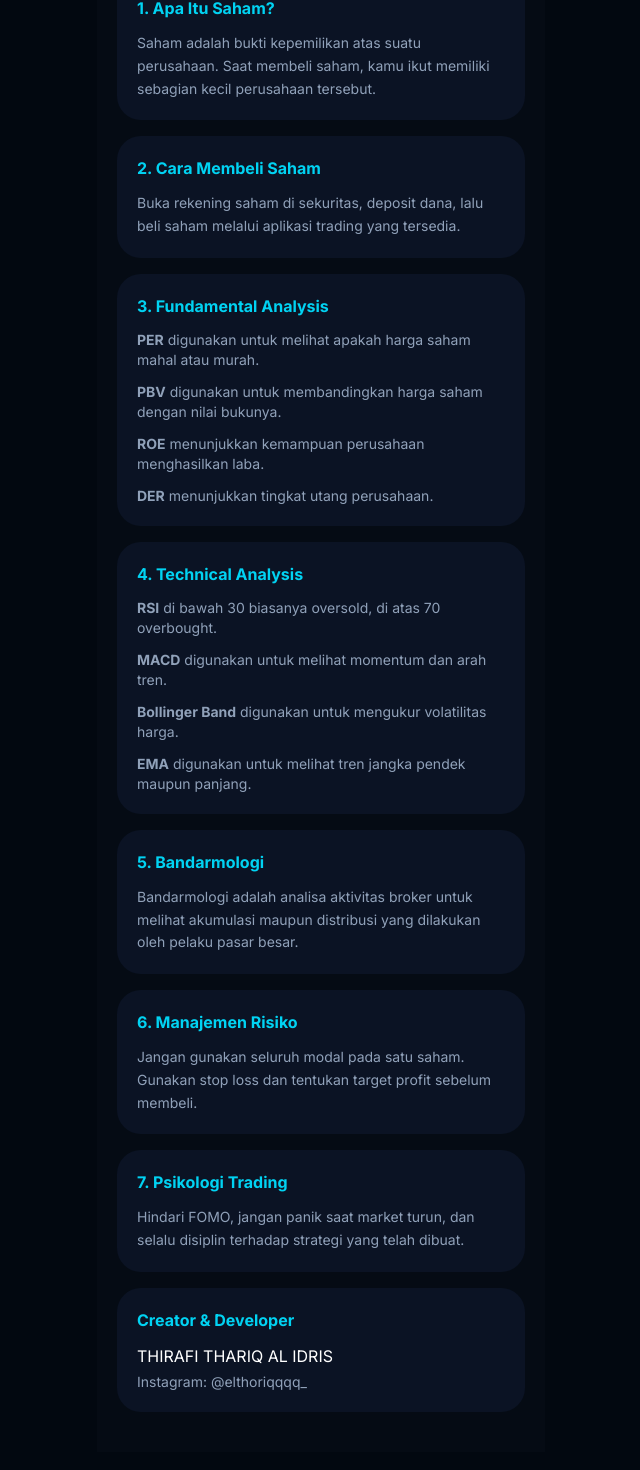
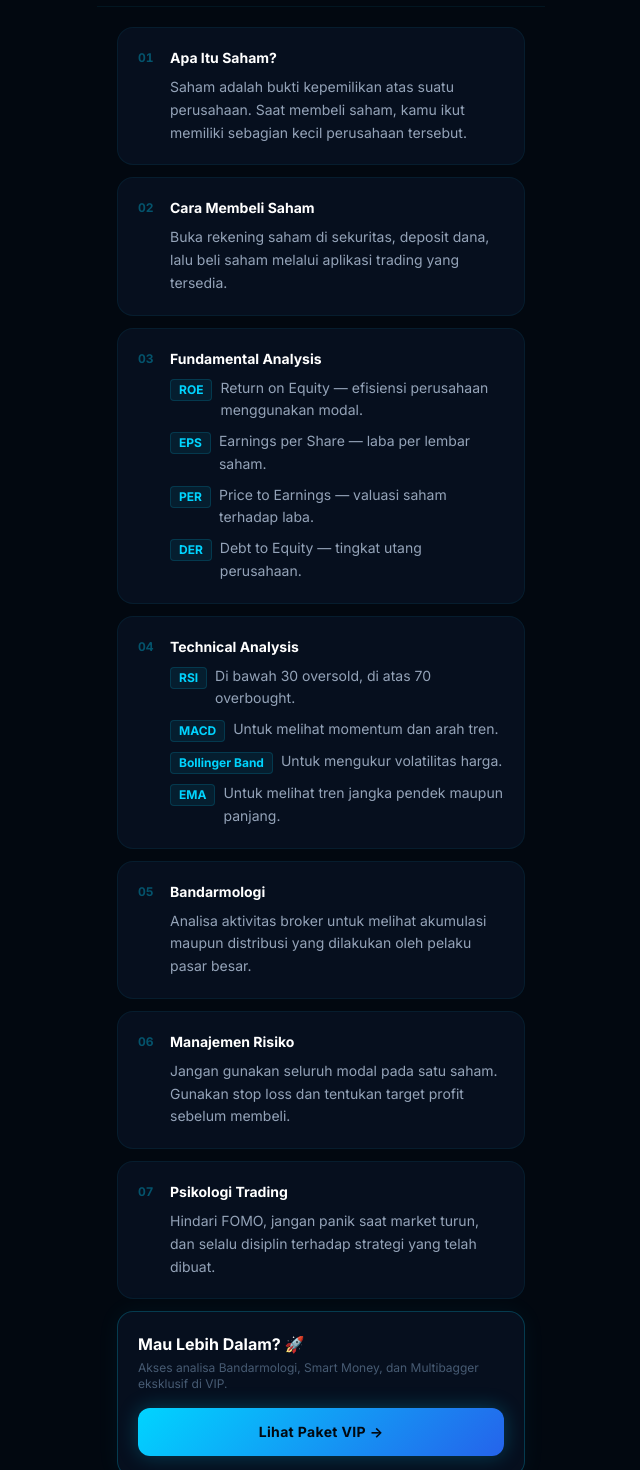
Before and after one commit to pediaboy/analisis, a Next.js app: page /panduan in a window 1280 px wide. Shown: the part 176-1646 px from the top of the page, without its empty margins (319-959 px from the left). Built offline with nearby package versions, Linux system fonts and the light colour scheme.

Commit message:
redesign: update app/panduan/page.tsx

```diff
--- a/app/panduan/page.tsx
+++ b/app/panduan/page.tsx
@@ -1,167 +1,168 @@
+const sections = [
+  {
+    no: "01",
+    title: "Apa Itu Saham?",
+    content:
+      "Saham adalah bukti kepemilikan atas suatu perusahaan. Saat membeli saham, kamu ikut memiliki sebagian kecil perusahaan tersebut.",
+  },
+  {
+    no: "02",
+    title: "Cara Membeli Saham",
+    content:
+      "Buka rekening saham di sekuritas, deposit dana, lalu beli saham melalui aplikasi trading yang tersedia.",
+  },
+  {
+    no: "03",
+    title: "Fundamental Analysis",
+    content: null,
+    bullets: [
+      { term: "ROE", desc: "Return on Equity — efisiensi perusahaan menggunakan modal." },
+      { term: "EPS", desc: "Earnings per Share — laba per lembar saham." },
+      { term: "PER", desc: "Price to Earnings — valuasi saham terhadap laba." },
+      { term: "DER", desc: "Debt to Equity — tingkat utang perusahaan." },
+    ],
+  },
+  {
+    no: "04",
+    title: "Technical Analysis",
+    content: null,
+    bullets: [
+      { term: "RSI", desc: "Di bawah 30 oversold, di atas 70 overbought." },
+      { term: "MACD", desc: "Untuk melihat momentum dan arah tren." },
+      { term: "Bollinger Band", desc: "Untuk mengukur volatilitas harga." },
+      { term: "EMA", desc: "Untuk melihat tren jangka pendek maupun panjang." },
+    ],
+  },
+  {
+    no: "05",
+    title: "Bandarmologi",
+    content:
+      "Analisa aktivitas broker untuk melihat akumulasi maupun distribusi yang dilakukan oleh pelaku pasar besar.",
+  },
+  {
+    no: "06",
+    title: "Manajemen Risiko",
+    content:
+      "Jangan gunakan seluruh modal pada satu saham. Gunakan stop loss dan tentukan target profit sebelum membeli.",
+  },
+  {
+    no: "07",
+    title: "Psikologi Trading",
+    content:
+      "Hindari FOMO, jangan panik saat market turun, dan selalu disiplin terhadap strategi yang telah dibuat.",
+  },
+];
+
 export default function PanduanPage() {
   return (
-    <main className="min-h-screen bg-[#050B14] text-white max-w-md mx-auto">
-
-      <div className="p-5">
-
-        <a
-          href="/"
-          className="text-cyan-400 text-sm"
-        >
+    <main
+      className="min-h-screen text-white max-w-md mx-auto"
+      style={{ background: "var(--bg-base)" }}
+    >
+      {/* HEADER */}
+      <div className="px-5 pt-10 pb-5" style={{ borderBottom: "1px solid var(--border-subtle)" }}>
+        <a href="/" className="inline-flex items-center gap-1.5 text-xs font-medium mb-6 transition-opacity hover:opacity-70" style={{ color: "var(--text-muted)" }}>
           ← Kembali
         </a>
-
-        <h1 className="text-4xl font-bold text-cyan-400 mt-4">
+        <p className="text-xs font-semibold tracking-widest uppercase mb-1" style={{ color: "var(--text-muted)" }}>
+          Edukasi
+        </p>
+        <h1
+          className="text-2xl font-bold"
+          style={{ color: "var(--neon-cyan)", textShadow: "0 0 24px rgba(0,212,255,0.35)" }}
+        >
           Panduan Trading
         </h1>
-
-        <p className="text-slate-400 mt-2">
-          Belajar saham dari dasar hingga mahir.
+        <p className="text-sm mt-1" style={{ color: "var(--text-muted)" }}>
+          Dari dasar hingga analisa mahir
         </p>
-
       </div>
 
-      <div className="px-5 pb-10 space-y-4">
+      <div className="px-5 py-5 space-y-3 pb-10">
+        {sections.map((s) => (
+          <div
+            key={s.no}
+            className="rounded-2xl p-5"
+            style={{ background: "var(--bg-card)", border: "1px solid var(--border-subtle)" }}
+          >
+            <div className="flex items-start gap-3">
+              <span
+                className="text-xs font-bold tabular-nums mt-0.5"
+                style={{ color: "rgba(0,212,255,0.35)", minWidth: "20px" }}
+              >
+                {s.no}
+              </span>
+              <div className="flex-1">
+                <p className="text-sm font-bold text-white mb-2">{s.title}</p>
+                {s.content && (
+                  <p className="text-sm leading-relaxed" style={{ color: "#94a3b8" }}>
+                    {s.content}
+                  </p>
+                )}
+                {s.bullets && (
+                  <div className="space-y-2">
+                    {s.bullets.map((b) => (
+                      <div key={b.term} className="flex gap-2 text-sm">
+                        <span
+                          className="font-bold flex-shrink-0 text-xs px-2 py-0.5 rounded h-fit mt-0.5"
+                          style={{
+                            background: "rgba(0,212,255,0.08)",
+                            color: "var(--neon-cyan)",
+                            border: "1px solid rgba(0,212,255,0.15)",
+                          }}
+                        >
+                          {b.term}
+                        </span>
+                        <span style={{ color: "#94a3b8" }} className="leading-relaxed">
+                          {b.desc}
+                        </span>
+                      </div>
+                    ))}
+                  </div>
+                )}
+              </div>
+            </div>
+          </div>
+        ))}
 
-        <div className="bg-[#0B1324] rounded-3xl p-5">
-          <h2 className="font-bold text-cyan-400">
-            1. Apa Itu Saham?
-          </h2>
-
-          <p className="text-sm text-slate-400 mt-3 leading-relaxed">
-            Saham adalah bukti kepemilikan atas suatu
-            perusahaan. Saat membeli saham, kamu ikut
-            memiliki sebagian kecil perusahaan tersebut.
+        {/* CTA */}
+        <div
+          className="rounded-2xl p-5"
+          style={{
+            background: "var(--bg-card)",
+            border: "1px solid var(--border-active)",
+            boxShadow: "0 0 24px rgba(0,212,255,0.05)",
+          }}
+        >
+          <p className="font-bold text-white mb-1">Mau Lebih Dalam? 🚀</p>
+          <p className="text-xs mb-4" style={{ color: "var(--text-muted)" }}>
+            Akses analisa Bandarmologi, Smart Money, dan Multibagger eksklusif di VIP.
           </p>
+          <a
+            href="/paket"
+            className="block text-center py-3.5 rounded-xl font-bold text-sm tracking-wide"
+            style={{
+              background: "linear-gradient(135deg, #00d4ff 0%, #2563eb 100%)",
+              color: "#020810",
+              boxShadow: "0 0 20px rgba(0,212,255,0.25)",
+            }}
+          >
+            Lihat Paket VIP →
+          </a>
         </div>
 
-        <div className="bg-[#0B1324] rounded-3xl p-5">
-          <h2 className="font-bold text-cyan-400">
-            2. Cara Membeli Saham
-          </h2>
-
-          <p className="text-sm text-slate-400 mt-3 leading-relaxed">
-            Buka rekening saham di sekuritas,
-            deposit dana, lalu beli saham melalui
-            aplikasi trading yang tersedia.
-          </p>
+        {/* FOOTER */}
+        <div
+          className="rounded-xl px-5 py-4"
+          style={{ background: "var(--bg-card)", border: "1px solid var(--border-subtle)" }}
+        >
+          <div className="text-xs font-semibold tracking-wide" style={{ color: "var(--neon-cyan)" }}>
+            Creator & Developer
+          </div>
+          <div className="text-sm font-medium text-white mt-1">THIRAFI THARIQ AL IDRIS</div>
+          <div className="text-xs mt-0.5" style={{ color: "var(--text-muted)" }}>@elthoriqqqq_</div>
         </div>
-
-        <div className="bg-[#0B1324] rounded-3xl p-5">
-          <h2 className="font-bold text-cyan-400">
-            3. Fundamental Analysis
-          </h2>
-
-          <div className="space-y-3 mt-3 text-sm text-slate-400">
-
-            <p>
-              <b>PER</b> digunakan untuk melihat
-              apakah harga saham mahal atau murah.
-            </p>
-
-            <p>
-              <b>PBV</b> digunakan untuk membandingkan
-              harga saham dengan nilai bukunya.
-            </p>
-
-            <p>
-              <b>ROE</b> menunjukkan kemampuan
-              perusahaan menghasilkan laba.
-            </p>
-
-            <p>
-              <b>DER</b> menunjukkan tingkat utang
-              perusahaan.
-            </p>
-
-          </div>
-        </div>
-
-        <div className="bg-[#0B1324] rounded-3xl p-5">
-          <h2 className="font-bold text-cyan-400">
-            4. Technical Analysis
-          </h2>
-
-          <div className="space-y-3 mt-3 text-sm text-slate-400">
-
-            <p>
-              <b>RSI</b> di bawah 30 biasanya
-              oversold, di atas 70 overbought.
-            </p>
-
-            <p>
-              <b>MACD</b> digunakan untuk melihat
-              momentum dan arah tren.
-            </p>
-
-            <p>
-              <b>Bollinger Band</b> digunakan
-              untuk mengukur volatilitas harga.
-            </p>
-
-            <p>
-              <b>EMA</b> digunakan untuk melihat
-              tren jangka pendek maupun panjang.
-            </p>
-
-          </div>
-        </div>
-
-        <div className="bg-[#0B1324] rounded-3xl p-5">
-          <h2 className="font-bold text-cyan-400">
-            5. Bandarmologi
-          </h2>
-
-          <p className="text-sm text-slate-400 mt-3 leading-relaxed">
-            Bandarmologi adalah analisa aktivitas
-            broker untuk melihat akumulasi maupun
-            distribusi yang dilakukan oleh pelaku
-            pasar besar.
-          </p>
-        </div>
-
-        <div className="bg-[#0B1324] rounded-3xl p-5">
-          <h2 className="font-bold text-cyan-400">
-            6. Manajemen Risiko
-          </h2>
-
-          <p className="text-sm text-slate-400 mt-3 leading-relaxed">
-            Jangan gunakan seluruh modal pada satu
-            saham. Gunakan stop loss dan tentukan
-            target profit sebelum membeli.
-          </p>
-        </div>
-
-        <div className="bg-[#0B1324] rounded-3xl p-5">
-          <h2 className="font-bold text-cyan-400">
-            7. Psikologi Trading
-          </h2>
-
-          <p className="text-sm text-slate-400 mt-3 leading-relaxed">
-            Hindari FOMO, jangan panik saat market
-            turun, dan selalu disiplin terhadap
-            strategi yang telah dibuat.
-          </p>
-        </div>
-
-        <div className="bg-[#0B1324] rounded-3xl p-5">
-
-          <h2 className="font-bold text-cyan-400">
-            Creator & Developer
-          </h2>
-
-          <p className="mt-3">
-            THIRAFI THARIQ AL IDRIS
-          </p>
-
-          <p className="text-slate-400 text-sm mt-1">
-            Instagram: @elthoriqqqq_
-          </p>
-
-        </div>
-
       </div>
-
     </main>
   );
 }
```
